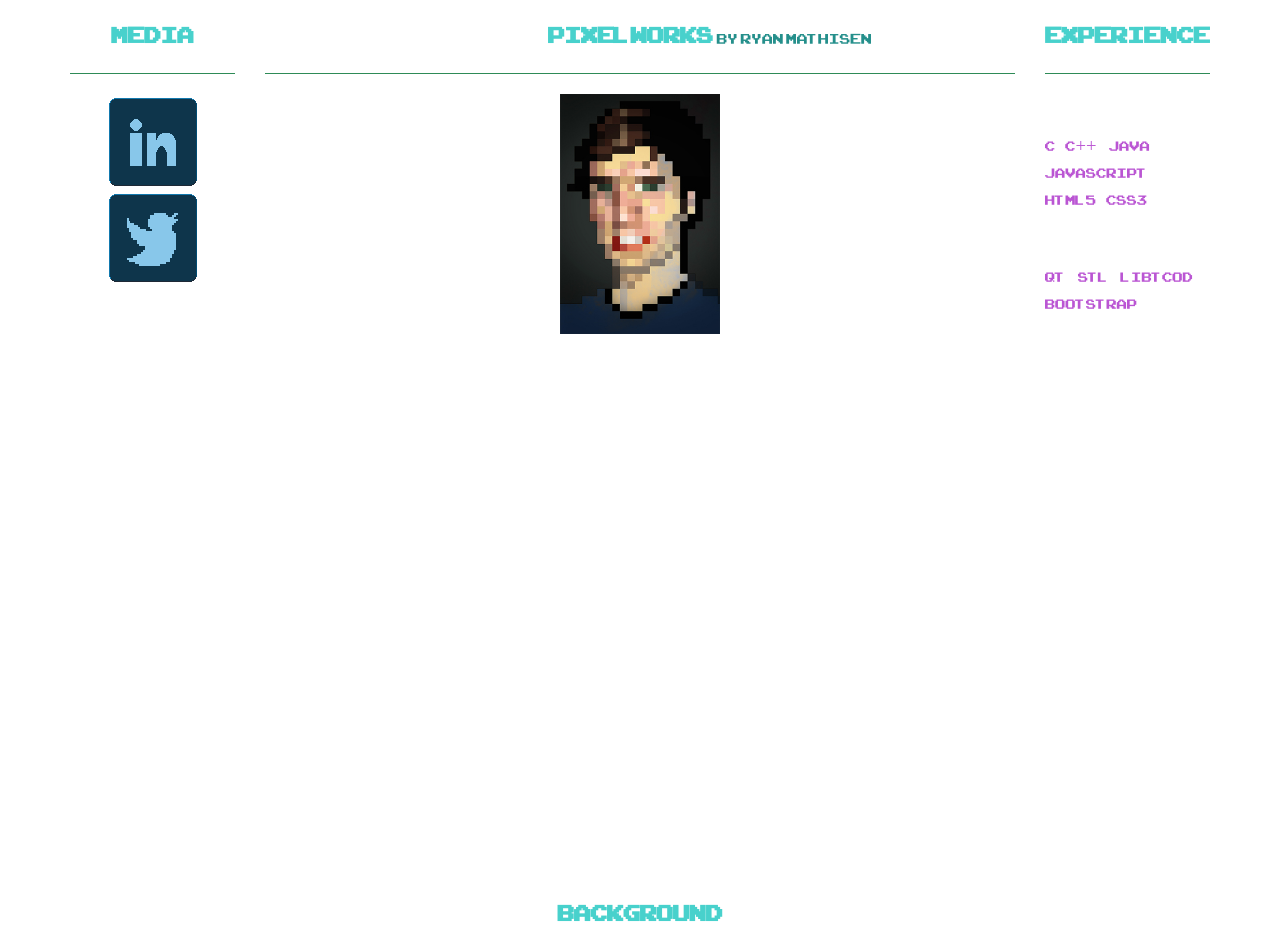
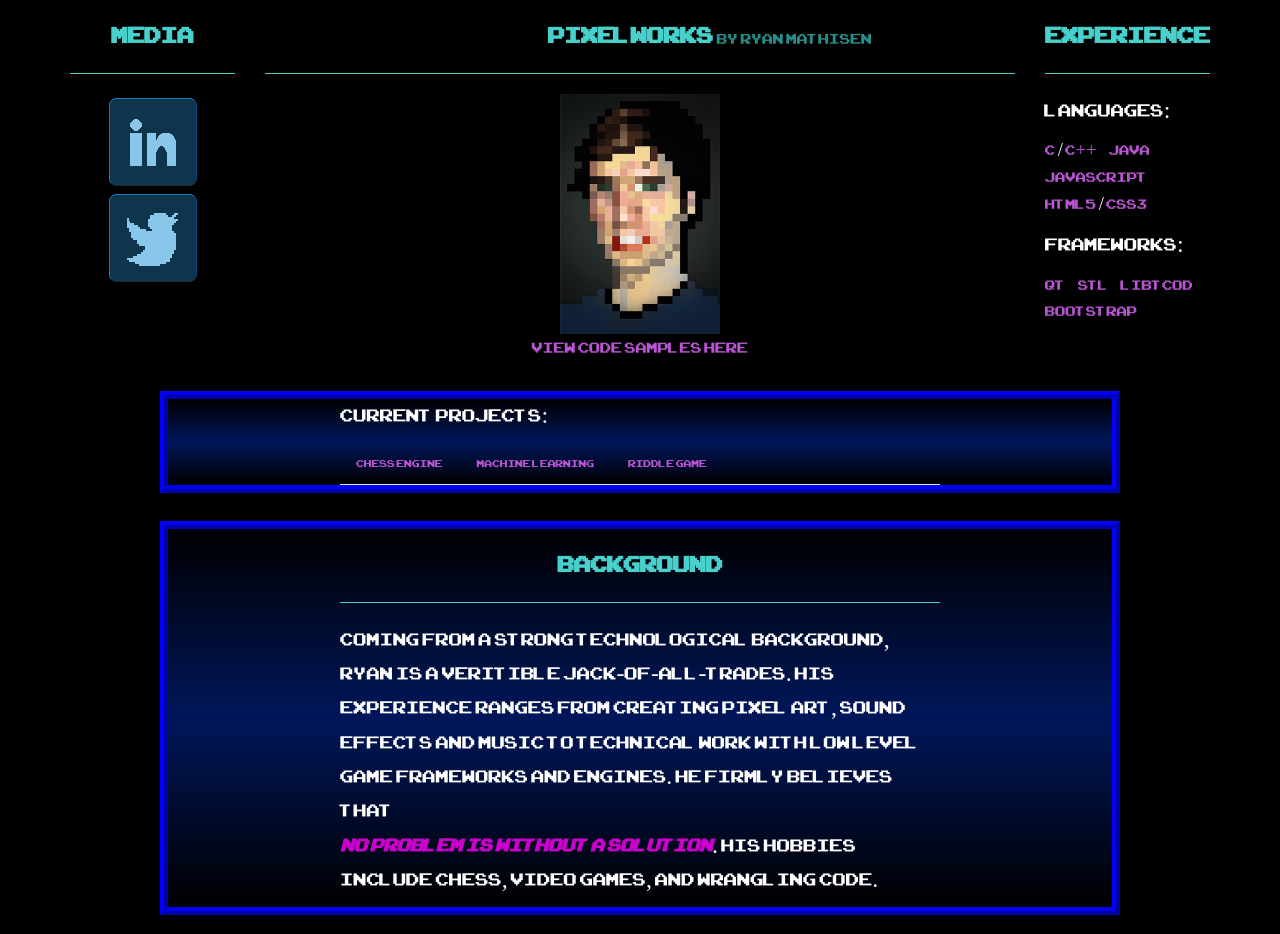
Before and after one commit to rtmath/FridayProject, a plain HTML site: page index.html in a window 1280 px wide. Shown: the top 934 px of the page. Drawn offline with Linux system fonts and the light colour scheme.

Commit message:
additional tweaks to layout, coloring, row/col sizing and content

```diff
--- a/css/styles.css
+++ b/css/styles.css
@@ -1,8 +1,15 @@
 
+html {
+  width: 100%;
+  height: 100%;
+}
 
 body {
   width: 100%;
+  height: 100%;
+  background-color: black;
   background-image: url(../img/city.jpg);
+  background-repeat: repeat-x;
   font-family: arcade;
   color: white;
 }
@@ -20,34 +27,26 @@ h2 {
 }
 
 p {
-  font-size: 16pt;
+  font-size: 18pt;
 }
 
 hr {
-  border-color: seagreen;
+  border-color: mediumturquoise;
 }
 
 p strong {
   font-size: 18pt;
   font-weight: bold;
-  color: aqua;
+  color: #cc00cc;
 }
 
 h2 small {
   color: #248f8b;
 }
 
-a:link {
-  color: mediumorchid;
-}
-
-a:visited {
-  color: mediumorchid;
-}
-
-a:hover {
-  color: white;
-}
+a:link {color: mediumorchid;}
+a:visited {color: mediumorchid;}
+a:hover {color: white; text-decoration: none;}
 
 @font-face {
   font-family: 'arcade';
@@ -58,9 +57,27 @@ a:hover {
   margin-left: 140px;
 }
 
+#midrow {
+  /*position: fixed;*/
+  border: 8px rgba(0,0,0,1);
+  border-style: ridge;
+  border-color: blue;
+  background: linear-gradient(rgba(0,0,0,0), rgba(0,45,179,0.5), rgba(0,0,0,1));
+  margin-left: 90px;
+  margin-right: 90px;
+  margin-top: 2em;
+  margin-bottom: 2em;
+}
+
 #botrow {
   /*position: fixed;*/
-  margin-top: 75%;
+  border: 8px rgba(0,0,0,1);
+  border-style: ridge;
+  border-color: blue;
+  background: linear-gradient(rgba(0,0,0,0), rgba(0,45,179,0.5), rgba(0,0,0,1));
+  margin-left: 90px;
+  margin-right: 90px;
+  margin-top: 2em;
 }
 
 #selfport {
@@ -68,16 +85,18 @@ a:hover {
   width: 160px;
 }
 
-#github a:link {
-  color: white;
+.horlist {
+  text-align: center;
 }
 
-#github a:visited {
-  color: white;
+.horlist ol {
+  display: inline;
+  list-style-type: none;
 }
 
-#github a:hover {
-  color: mediumorchid;
+.horlist ol li {
+  display: inline-block;
+  text-align: center;
 }
 
 .lists {
@@ -97,6 +116,20 @@ a:hover {
   font-size: 14pt;
 }
 
+.row-height {
+  display: table;
+  table-layout: fixed;
+  height: 100%;
+  width: 100%;
+}
+
+.col-height {
+  .col-height {
+  display: table-cell;
+  float: none;
+  height: 100%;
+}
+
 .centpic {
   display: block;
   margin-left: auto;
--- a/index.html
+++ b/index.html
@@ -8,7 +8,9 @@
   </head>
   <body>
     <div class="container conborder">
-      <div class="row">
+      <div class="row"> <!--First Row-->
+        <div class="row-height">
+          <div class="col-height">
             <div class="col-xs-1 col-md-2 colborder">
               <h2>Media</h2>
               <hr>
@@ -45,18 +47,39 @@
                   <li><a target="_blank" href="https://bitbucket.org/libtcod/libtcod">libtcod</a></li>
                   <li><a target="_blank" href="http://getbootstrap.com/">Bootstrap</a></li>
                 </il>
-          <div class="centpic">
+            </div>
+          </div>
+        </div>
+      </div><!--End Row-->
+      <div class="row" id="midrow"> <!--Second Row-->
+        <div class="row-height">
+          <div class="col-height">
+            <div class="col-md-2"></div>
+            <div class="col-md-8">
+                <p>Current Projects:</p>
+                <ol class="nav nav-tabs">
+                  <li><a href="https://github.com/rtmath">Chess Engine</a></li>
+                  <li role="navigation"><a href="https://github.com/rtmath">Machine Learning</a></li>
+                  <li role="navigation"><a href="https://github.com/rtmath">Riddle Game</a></li>
+                </ol>
+            </div>
+            <div class="col-md-2"></div>
+          </div>
         </div>
       </div><!--End Row-->
       <div class="row" id="botrow">
+        <div class="row-height">
+          <div class="col-height">
             <div class="col-md-2 conborder"></div>
             <div class="col-md-8 colborder">
               <h2>Background</h2>
               <hr>
-          <p>Ryan comes from a strong technological background. A veritible jack-of-all-trades, his experience ranges from creating pixel art, sound effects and music to technical work with low level game frameworks and engines. He firmly believes that <br><strong><em>no problem is without a solution</em></strong>. His hobbies include chess, video games, and wrestling with code.</p>
+              <p>Coming from a strong technological background, Ryan is a veritible jack-of-all-trades. His experience ranges from creating pixel art, sound effects and music to technical work with low level game frameworks and engines. He firmly believes that <br><strong><em>no problem is without a solution</em></strong>. His hobbies include chess, video games, and wrangling code.</p>
             </div>
             <div class="col-md-2 conborder"></div>
-      </div><!--End Row-->
+          </div>
+        </div>
+      </div><!--End Row--> <!--Third Row-->
     </div><!--End Container-->
   </body>
 </html>
@@ -64,8 +87,8 @@
 
 <!--REQUIRED CONTENT-->
 <!-- √ Your name-->
-<!--An image of you or something that represents who you are.-->
-<!--A list of projects you have created with active links to them (GH or GH pages)-->
+<!-- √ An image of you or something that represents who you are.-->
+<!-- √ A list of projects you have created with active links to them (GH or GH pages)-->
 <!-- √ An "About Me" section, including background and current interests/hobbies/skills.-->
 <!--Create gh-pages branch to view on Github.io-->
 <!--README.md-->
```
Lines whose indentation alone changed are shown as unchanged.
